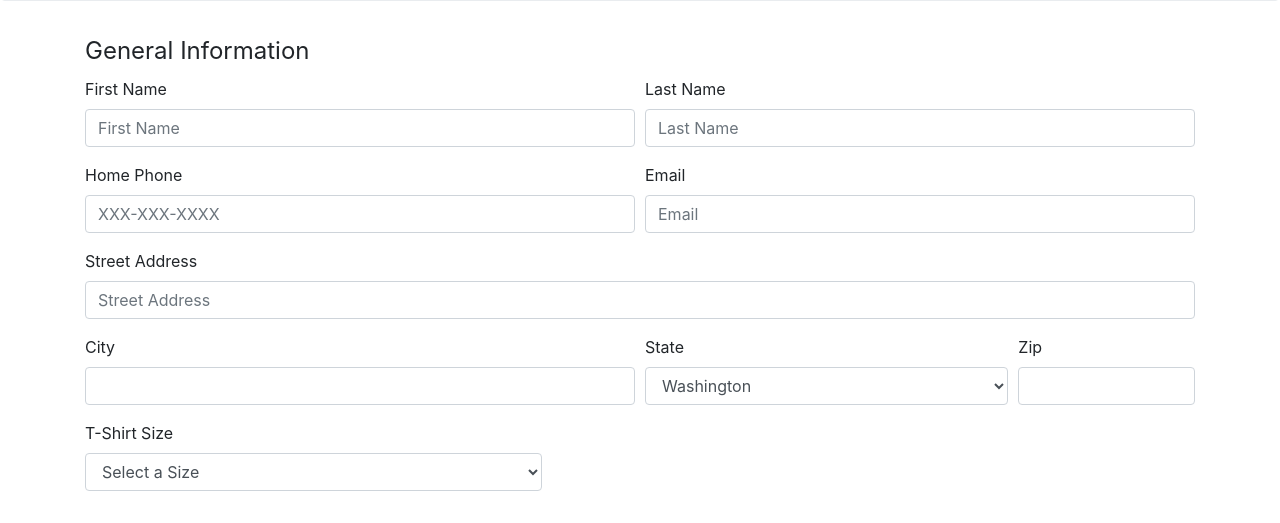
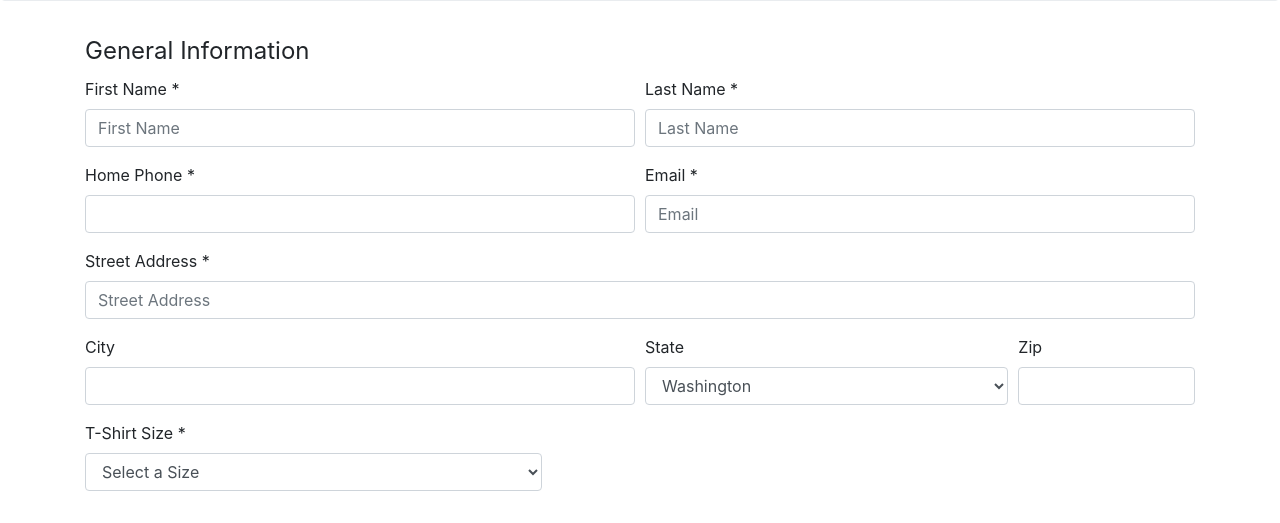
Before and after one commit to pgarton/iDayDream, a PHP site: page /form.html in a window 1280 px wide. Shown: the part 202-725 px from the top of the page. Run offline with PHP 8.4, Linux system fonts and the light colour scheme.

Commit message:
Ready for review

```diff
--- a/form.html
+++ b/form.html
@@ -35,11 +35,11 @@
 
       <div class="form-row">
         <div class="form-group col-md-6">
-          <label for="firstName">First Name</label>
+          <label for="firstName">First Name *</label>
           <input type="text" class="form-control" id="firstName" placeholder="First Name">
         </div>
         <div class="form-group col-md-6">
-          <label for="lastName">Last Name</label>
+          <label for="lastName">Last Name *</label>
           <input type="text" class="form-control" id="lastName" placeholder="Last Name">
         </div>
       </div>
@@ -47,22 +47,22 @@
 
       <div class="form-row">
         <div class="form-group col-md-6">
-        <label for="homePhone">Home Phone</label>
-        <input type="tel" class="form-control" id="homePhone" placeholder="XXX-XXX-XXXX"> <!--Elijah Edit: Added placeholder to homePhone --> <!-- pattern="[0-9]{3}-[0-9]{3}-[0-9]{4}" -->
+        <label for="homePhone">Home Phone *</label>
+        <input type="tel" class="form-control" id="homePhone">
       </div>
         <div class="form-group col-md-6">
-          <label for="email">Email</label>
+          <label for="email">Email *</label>
           <input type="email" class="form-control" id="email" placeholder="Email">
         </div>
       </div>
       <div class="form-group">
-        <label for="streetAddress">Street Address</label>
+        <label for="streetAddress">Street Address *</label>
         <input type="text" class="form-control" id="streetAddress" placeholder="Street Address">
       </div>
 
       <div class="form-row">
         <div class="form-group col-md-6">
-          <label for="city">City</label>
+          <label for="city">City </label>
           <input type="text" class="form-control" id="city">
         </div>
         <div class="form-group col-md-4">
@@ -128,7 +128,7 @@
       </div>
       <div class="form-row">
         <div class="form-group col-md-5">
-          <label for="t-shirt-size">T-Shirt Size</label>
+          <label for="t-shirt-size">T-Shirt Size *</label>
           <select class="form-control" id="t-shirt-size">
             <option value="none">Select a Size</option>
             <option value="small">Small</option>
--- a/js/validate.js
+++ b/js/validate.js
@@ -28,7 +28,7 @@ $("#bg-check-yes").on("click", function() {
 $("#firstName").on("keyup", validateFirstName);
 $("#lastName").on("keyup", validateLastName);
 $("#motivation-text").on("keyup", validateMotivation)
-
+$("#homePhone").on("keyup", validatePhone);
 $("#email").on("keyup", validateEmail);
 $("#t-shirt-size").on("click", validateTshirt);
 
@@ -45,7 +45,7 @@ function validate() {
     isValid = true;
     validateFirstName();
     validateLastName();
-    //validatePhone();
+    validatePhone();
 
     validateEmail();
     validateTshirt();
@@ -84,6 +84,19 @@ function validateLastName(){
 
 function validatePhone(){
     let $num = $("#homePhone");
+    let $numVal = $num.val();
+    // remove basic phone characters
+    $numVal = $numVal.replace(/-/g, "")
+    $numVal = $numVal.replace(/\(/g, "")
+    $numVal = $numVal.replace(/\)/g,"");
+    $numVal = $numVal.replace(/_/g, "");
+    console.log($numVal.length);
+    if($numVal.length != 10){
+        $num.addClass("invalid");
+        isValid = false;
+    } else {
+        $num.removeClass("invalid");
+    }
 
 }
 
--- a/styles/validate.css
+++ b/styles/validate.css
@@ -1,3 +1,3 @@
 .invalid {
-    box-shadow: 0 0 5px red;
+    box-shadow: 0 0 10px red;
 }
```
